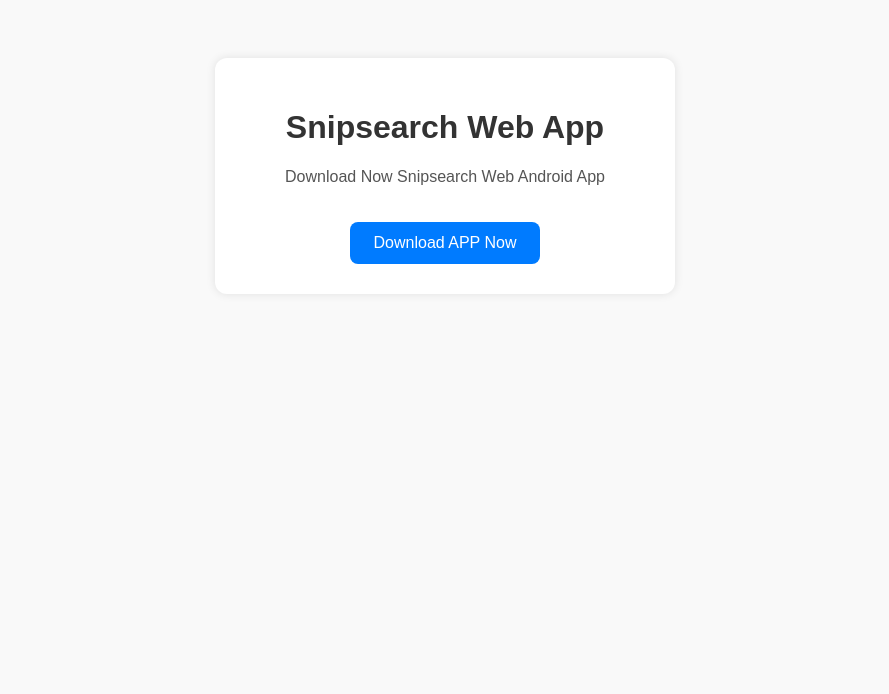
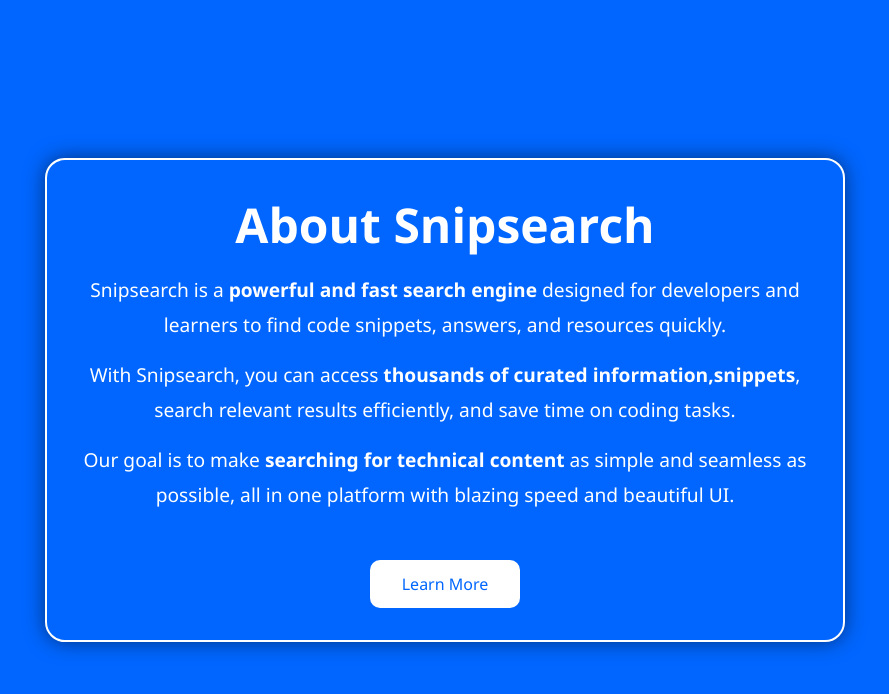
Before and after one commit to SnipsearchWeb555/Download---Snipsearch-, a plain HTML site: page index.html in a window 1280 px wide. Shown: the whole page, without its empty margins (195-1084 px from the left). Drawn offline with Linux system fonts and the light colour scheme.

Commit message:
Add files via upload

```diff
--- a/index.html
+++ b/index.html
@@ -1,54 +1,110 @@
-<!DOCTYPE html>
-<html lang="en">
+<!DOCTYPE html><html lang="en">
 <head>
   <meta charset="UTF-8">
-  <meta name="viewport" content="width=device-width, initial-scale=1">
-  <title>Download - Snipsearch Web</title>
+  <meta name="viewport" content="width=device-width, initial-scale=1.0">
+  <title>About Snipsearch</title>
   <style>
-    body {
-      font-family: Arial, sans-serif;
-      background: #f9f9f9;
+    * {
+      margin: 0;
+      padding: 0;
+      box-sizing: border-box;
+      font-family: 'Segoe UI', sans-serif;
+    }body {
+  background: #0066ff;
+  color: #ffffff;
+  min-height: 100vh;
+  display: flex;
+  flex-direction: column;
+  align-items: center;
+  justify-content: center;
+  padding: 2rem;
+}
+
+.container {
+  background: #0066ff;
+  border-radius: 20px;
+  padding: 2rem;
+  max-width: 800px;
   text-align: center;
-      padding: 50px;
+  box-shadow: 0 0 20px rgba(0,0,0,0.5);
+  animation: fadeIn 1s ease-in-out;
+  border: 2px solid #ffffff;
 }
-    .container {
-      background: white;
-      border-radius: 12px;
-      padding: 30px;
-      max-width: 400px;
-      margin: auto;
-      box-shadow: 0 0 10px rgba(0,0,0,0.1);
+
+h1 {
+  font-size: 3rem;
+  color: #ffffff;
+  margin-bottom: 1rem;
 }
-    h1 {
-      color: #333;
+
+p {
+  font-size: 1.2rem;
+  line-height: 1.8;
+  margin: 1rem 0;
 }
-    p {
-      color: #555;
+
+.highlight {
+  color: #ffffff;
+  font-weight: bold;
 }
-    .download-btn {
-      display: inline-block;
-      margin-top: 20px;
-      padding: 12px 24px;
-      font-size: 16px;
-      background-color: #007bff;
-      color: white;
+
+button {
+  margin-top: 2rem;
+  padding: 0.8rem 2rem;
   border: none;
-      border-radius: 8px;
-      text-decoration: none;
-      transition: background-color 0.3s;
+  background: #ffffff;
+  color: #0066ff;
+  font-size: 1rem;
+  border-radius: 10px;
+  cursor: pointer;
+  transition: transform 0.3s, background 0.3s;
 }
-    .download-btn:hover {
-      background-color: #0056b3;
+
+button:hover {
+  background: #e6e6e6;
+  transform: scale(1.05);
 }
+
+@keyframes fadeIn {
+  from { opacity: 0; transform: translateY(-20px); }
+  to { opacity: 1; transform: translateY(0); }
+}
+
+.fade {
+  opacity: 0;
+  transform: translateY(20px);
+  transition: all 0.6s ease-in-out;
+}
+
+.fade.show {
+  opacity: 1;
+  transform: translateY(0);
+}
+
   </style>
 </head>
-<body>
-  <div class="container">
-    <h1>Snipsearch Web App</h1>
-    <p>Download Now Snipsearch Web Android App</p>
-    <a class="download-btn" href="https://www.mediafire.com/file/msumwzgdxn1kos9/Snipsearch_Web.apk/file" target="_blank">
-      Download APP Now
-    </a>
-  </div>
-</body>
+<body>  <div class="container">
+    <h1>About Snipsearch</h1>
+    <p class="fade">Snipsearch is a <span class="highlight">powerful and fast search engine</span> designed for developers and learners to find code snippets, answers, and resources quickly.</p>
+    <p class="fade">With Snipsearch, you can access <span class="highlight">thousands of curated information,snippets</span>, search relevant results efficiently, and save time on coding tasks.</p>
+    <p class="fade">Our goal is to make <span class="highlight">searching for technical content</span> as simple and seamless as possible, all in one platform with blazing speed and beautiful UI.</p>
+    <button id="learnMore">Learn More</button>
+  </div>  <script>
+    const fades = document.querySelectorAll('.fade');
+    const observer = new IntersectionObserver(entries => {
+      entries.forEach(entry => {
+        if (entry.isIntersecting) {
+          entry.target.classList.add('show');
+        }
+      });
+    }, { threshold: 0.3 });
+
+    fades.forEach(fade => {
+      observer.observe(fade);
+    });
+
+    document.getElementById('learnMore').addEventListener('click', () => {
+      alert("Visit snipsearch.vercel.app to explore Snipsearch and supercharge your productivity!");
+    });
+  </script></body>
 </html>
```
Lines whose indentation alone changed are shown as unchanged.
